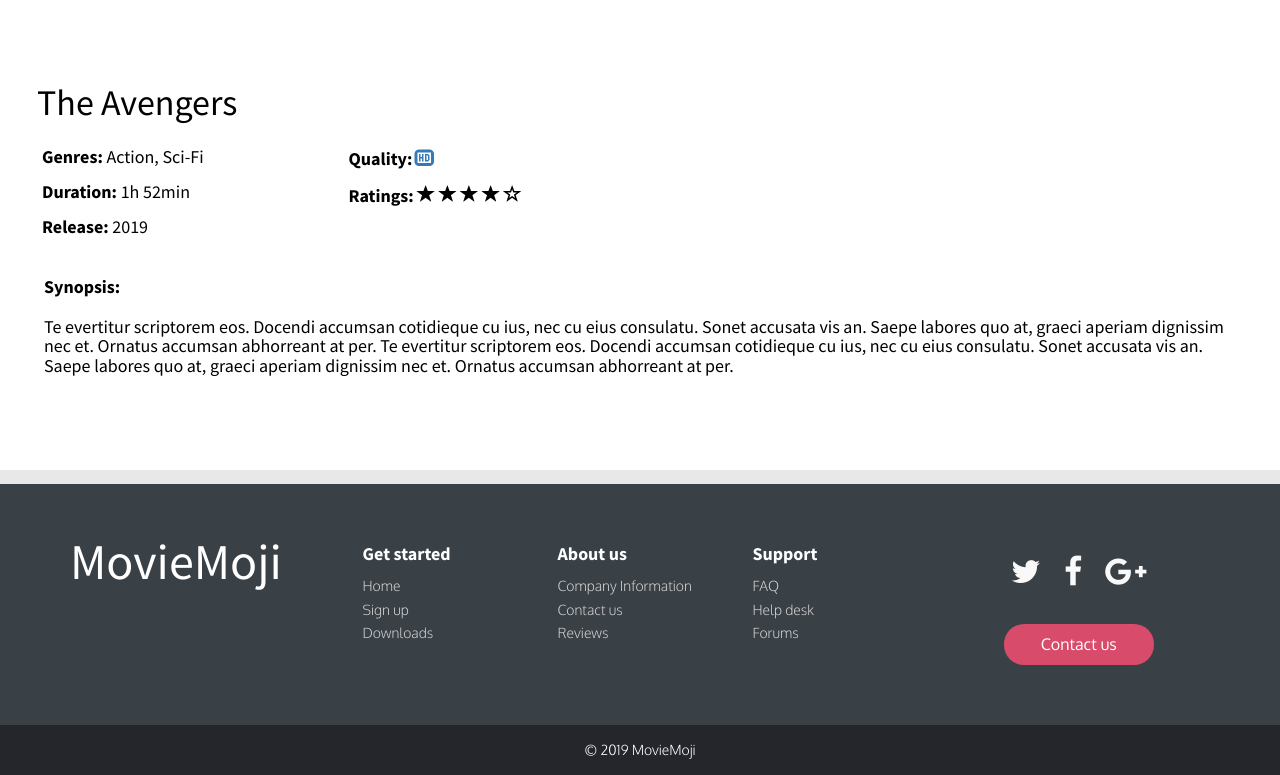
After one commit to Mandrizzy/MovieMoji, a Django app: template templates/watching.html in a window 1280 px wide. The commit adds this page. Shown: the part 894-1669 px from the top of the page. Run offline with Django 3.2, Linux system fonts and the light colour scheme; the template is opened without the code that fills it, so the values that code supplies are empty; some libraries are stand-ins or nearby versions; some web fonts are replaced.

Commit message:
watch page template

```diff
--- a/static/css/style.css
+++ b/static/css/style.css
@@ -32,6 +32,34 @@ body {
   margin-top: 200px;
 }
 
+#fh5co-hero .flexslider .slider-text > .slider-text-inner> #play{
+  background-color:rgb(5, 122, 231);
+  border-radius: 25px;
+  margin-top: 20rem;
+}
+#fh5co-hero .flexslider .slider-text > .slider-text-inner> #play> h4:hover{
+  color: white;
+}
+#fh5co-hero .flexslider .slider-text > .slider-text-inner> #play:hover {
+
+  background-color:rgb(5, 122, 231);
+  border-radius: 50px;
+
+}
+#fh5co-about > .row > #title, h1{
+  margin-left: 1rem;
+}
+
+#fh5co-about > .row >.col-sm-3>h4{
+  margin-top: 15px;
+}
+
+#fh5co-about > #synopsis ,.row >h4 {
+  margin-left: 1px;
+  padding-top: 10px;
+}
+
+
 
 #page {
   position: relative;
@@ -80,7 +108,7 @@ h1, h2, h3, h4, h5, h6, figure {
   color: #000;
   font-family: "Source Sans Pro", sans-serif;
   font-weight: 400;
-  margin: 0 0 20px 0;
+  -margin: 0 0 20px 0;
 }
 
 ::-webkit-selection {
--- /dev/null
+++ b/templates/watching.html
@@ -0,0 +1,263 @@
+<!DOCTYPE HTML>
+<html>
+	<head>
+	<meta charset="utf-8">
+	<meta http-equiv="X-UA-Compatible" content="IE=edge">
+	<title>MovieMoji</title>
+	<meta name="viewport" content="width=device-width, initial-scale=1">
+
+
+  	<!-- Facebook and Twitter integration -->
+	<meta property="og:title" content=""/>
+	<meta property="og:image" content=""/>
+	<meta property="og:url" content=""/>
+	<meta property="og:site_name" content=""/>
+	<meta property="og:description" content=""/>
+	<meta name="twitter:title" content="" />
+	<meta name="twitter:image" content="" />
+	<meta name="twitter:url" content="" />
+	<meta name="twitter:card" content="" />
+
+	{% load static %}
+
+	<link href="https://fonts.googleapis.com/css?family=Oxygen:300,400" rel="stylesheet">
+	<link href="https://fonts.googleapis.com/css?family=Source+Sans+Pro:400,600,700" rel="stylesheet">
+	<link rel="stylesheet" href="https://cdnjs.cloudflare.com/ajax/libs/font-awesome/4.7.0/css/font-awesome.min.css">
+	<link rel="stylesheet" href="https://maxcdn.bootstrapcdn.com/bootstrap/3.3.7/css/bootstrap.min.css">
+
+	<!-- Animate.css -->
+	<link rel="stylesheet" href="{% static 'css/animate.css' %}">
+	<!-- Icomoon Icon Fonts-->
+	<link rel="stylesheet" href="{% static 'css/icomoon.css' %}">
+	<link rel="stylesheet" href="{% static 'css/Footer-with-button-logo.css' %}">
+
+	<!-- Magnific Popup -->
+	<link rel="stylesheet" href="{% static 'css/magnific-popup.css' %}">
+
+	<!-- Flexslider  -->
+	<link rel="stylesheet" href="{% static 'css/flexslider.css' %}">
+
+	<!-- Theme style  -->
+	<link rel="stylesheet" href="{% static 'css/style.css' %}">
+
+	<!-- Modernizr JS -->
+	<script type='text/javascript' src="{% static 'js/modernizr-2.6.2.min.js' %}"></script>
+	<!-- FOR IE9 below -->
+	<!--[if lt IE 9]>
+	<script src="js/respond.min.js"></script>
+	<![endif]-->
+
+	</head>
+	<body>
+
+	<div class="fh5co-loader"></div>
+
+	<div id="page">
+	<nav class="fh5co-nav" role="navigation">
+		<div class="container-wrap">
+			<div class="top-menu">
+				<div class="row">
+					<div class="col-xs-2">
+						<div id="fh5co-logo"><a href="index.html">MovieMoji</a></div>
+					</div>
+					<div class="col-xs-10 text-right menu-1">
+						<ul>
+							<li><a href="index.html">Home</a></li>
+							<li><a href="reccomend.html">Recommend</a></li>
+							<li class="has-dropdown active">
+								<a href="watched.html">Watched</a>
+								<!-- <ul class="dropdown">
+									<li><a href="#">Web Design</a></li>
+									<li><a href="#">eCommerce</a></li>
+									<li><a href="#">Branding</a></li>
+									<li><a href="#">API</a></li>
+								</ul> -->
+							</li>
+						</ul>
+					</div>
+				</div>
+
+			</div>
+		</div>
+	</nav>
+	<div class="container-wrap">
+		<aside id="fh5co-hero">
+			<div class="flexslider">
+				<ul class="slides">
+			   	<li style="background-image: url(https://i.imgur.com/LCbNUEm.jpg);">
+			   		<div class="overlay-gradient"></div>
+		   			<div class="row">
+			   			<div class="col-md-12 slider-text slider-text-bg">
+			   				<div class="slider-text-inner text-center">
+								<button id="play" type="button" class="btn btn-clear btn-sm">
+									<h4><span  class="glyphicon glyphicon-play"> Play</span></h4>
+								  </button>
+			   				</div>
+			   			</div>
+			   		</div>
+			   	</li>
+			  	</ul>
+		  	</div>
+		</aside>
+			 <div id="fh5co-about">
+				<div class="row">
+					<h1 id="title">The Avengers</h1>
+				</div>
+				<div class="row">
+					<div class="col-sm-3">
+						<h4 ><strong>Genres:</strong> Action, Sci-Fi</h4>
+						<h4><strong>Duration:</strong> 1h 52min</h4>
+						<h4><strong>Release:</strong> 2019</h4>
+					</div>
+					<div class="col-sm-3" >
+						<h4><strong>Quality:</strong>  <span class="glyphicon glyphicon-hd-video text-primary"></span></h4>
+						<h4><strong>Ratings:</strong>
+							<span>
+								<li class="glyphicon glyphicon-star"></li>
+								<li class="glyphicon glyphicon-star"></li>
+								<li class="glyphicon glyphicon-star"></li>
+								<li class="glyphicon glyphicon-star"></li>
+								<li class="glyphicon glyphicon-star-empty"></li>
+							</span>
+						</h4>
+					</div>
+					<div class="col-sm-6" ></div>
+			</div>
+			<div id="synopsis" class="row"><h4><strong>Synopsis:</strong> </h4>
+				<h4>Te evertitur scriptorem eos. Docendi accumsan cotidieque cu ius, nec cu eius consulatu. Sonet accusata vis an.
+					Saepe labores quo at, graeci aperiam dignissim nec et. Ornatus accumsan abhorreant at per. Te evertitur scriptorem eos. Docendi accumsan cotidieque cu ius, nec cu eius consulatu. Sonet accusata vis an.
+					Saepe labores quo at, graeci aperiam dignissim nec et. Ornatus accumsan abhorreant at per.</h4></div>
+			</div>
+
+
+	</div><!-- END container-wrap -->
+
+	<!-- <div class="container-wrap">
+		<footer id="fh5co-footer" role="contentinfo">
+			<div class="row">
+				<div class="col-md-3 fh5co-widget">
+					<h4>About Neat</h4>
+					<p>Facilis ipsum reprehenderit nemo molestias. Aut cum mollitia reprehenderit. Eos cumque dicta adipisci architecto culpa amet.</p>
+				</div>
+				<div class="col-md-3 col-md-push-1">
+					<h4>Latest Posts</h4>
+					<ul class="fh5co-footer-links">
+						<li><a href="#">Amazing Templates</a></li>
+						<li><a href="#">100+ Free Download Templates</a></li>
+						<li><a href="#">Neat is now available</a></li>
+						<li><a href="#">Download 1000+ icons</a></li>
+						<li><a href="#">Big Deal for this month of March, Join Us here</a></li>
+					</ul>
+				</div>
+
+				<div class="col-md-3 col-md-push-1">
+					<h4>Links</h4>
+					<ul class="fh5co-footer-links">
+						<li><a href="#">Home</a></li>
+						<li><a href="#">Work</a></li>
+						<li><a href="#">Services</a></li>
+						<li><a href="#">Blog</a></li>
+						<li><a href="#">About us</a></li>
+					</ul>
+				</div>
+
+				<div class="col-md-3">
+					<h4>Contact Information</h4>
+					<ul class="fh5co-footer-links">
+						<li>198 West 21th Street, <br> Suite 721 New York NY 10016</li>
+						<li><a href="tel://1234567920">+ 1235 2355 98</a></li>
+						<li><a href="mailto:info@yoursite.com">info@yoursite.com</a></li>
+						<li><a href="http://gettemplates.co">gettemplates.co</a></li>
+					</ul>
+				</div>
+
+			</div>
+
+			<div class="row copyright">
+				<div class="col-md-12 text-center">
+					<p>
+						<small class="block">&copy; 2016 Free HTML5. All Rights Reserved.</small>
+						<small class="block">Designed by <a href="http://freehtml5.co/" target="_blank">FreeHTML5.co</a> Demo Images: <a href="http://unsplash.co/" target="_blank">Unsplash</a></small>
+					</p>
+					<p>
+						<ul class="fh5co-social-icons">
+							<li><a href="#"><i class="icon-twitter"></i></a></li>
+							<li><a href="#"><i class="icon-facebook"></i></a></li>
+							<li><a href="#"><i class="icon-linkedin"></i></a></li>
+							<li><a href="#"><i class="icon-dribbble"></i></a></li>
+						</ul>
+					</p>
+				</div>
+			</div>
+		</footer>
+	</div>END container-wrap -->
+	<footer id="myFooter">
+			<div class="container">
+				<div class="row">
+					<div class="col-sm-3">
+						<h2 class="logo"><a href="#"> MovieMoji </a></h2>
+					</div>
+					<div class="col-sm-2">
+						<h5>Get started</h5>
+						<ul>
+							<li><a href="#">Home</a></li>
+							<li><a href="#">Sign up</a></li>
+							<li><a href="#">Downloads</a></li>
+						</ul>
+					</div>
+					<div class="col-sm-2">
+						<h5>About us</h5>
+						<ul>
+							<li><a href="#">Company Information</a></li>
+							<li><a href="#">Contact us</a></li>
+							<li><a href="#">Reviews</a></li>
+						</ul>
+					</div>
+					<div class="col-sm-2">
+						<h5>Support</h5>
+						<ul>
+							<li><a href="#">FAQ</a></li>
+							<li><a href="#">Help desk</a></li>
+							<li><a href="#">Forums</a></li>
+						</ul>
+					</div>
+					<div class="col-sm-3">
+						<div class="social-networks">
+							<a href="#" class="twitter"><i class="fa fa-twitter"></i></a>
+							<a href="#" class="facebook"><i class="fa fa-facebook"></i></a>
+							<a href="#" class="google"><i class="fa fa-google-plus"></i></a>
+						</div>
+						<button type="button" class="btn btn-default">Contact us</button>
+					</div>
+				</div>
+			</div>
+			<div class="footer-copyright">
+				<p>© 2019 MovieMoji </p>
+			</div>
+		</footer>
+
+	</div>
+
+	<div class="gototop js-top">
+		<a href="#" class="js-gotop"><i class="icon-arrow-up2"></i></a>
+	</div>
+
+	<!-- jQuery -->
+	<script type='text/javascript' src="{% static 'js/jquery.min.js' %}"></script>
+	<!-- jQuery Easing -->
+	<script type='text/javascript' src="{% static 'js/jquery.easing.1.3.js' %}"></script>
+	<!-- Bootstrap -->
+	<script type='text/javascript' src="{% static 'js/bootstrap.min.js' %}"></script>
+	<!-- Waypoints -->
+	<script type='text/javascript' src="{% static 'js/jquery.waypoints.min.js' %}"></script>
+	<!-- Flexslider -->
+	<script type='text/javascript' src="{% static 'js/jquery.flexslider-min.js' %}"></script>
+	<!-- Magnific Popup -->
+	<script type='text/javascript' src="{% static 'js/jquery.magnific-popup.min.js' %}"></script>
+
+	<script type='text/javascript' src="{% static 'js/magnific-popup-options.js' %}"></script>
+	<!-- Main -->
+	<script type='text/javascript' src="{% static 'js/main.js' %}"></script>
+
+	</body>
+</html>
--- a/website/views.py
+++ b/website/views.py
@@ -3,7 +3,7 @@ from django.shortcuts import render, redirect
 from django.contrib.auth.decorators import login_required
 
 def hello(request):
-   return render(request, "dashboard.html", {})
+   return render(request, "landing.html", {})
 
 @login_required
 def home(request):
```
